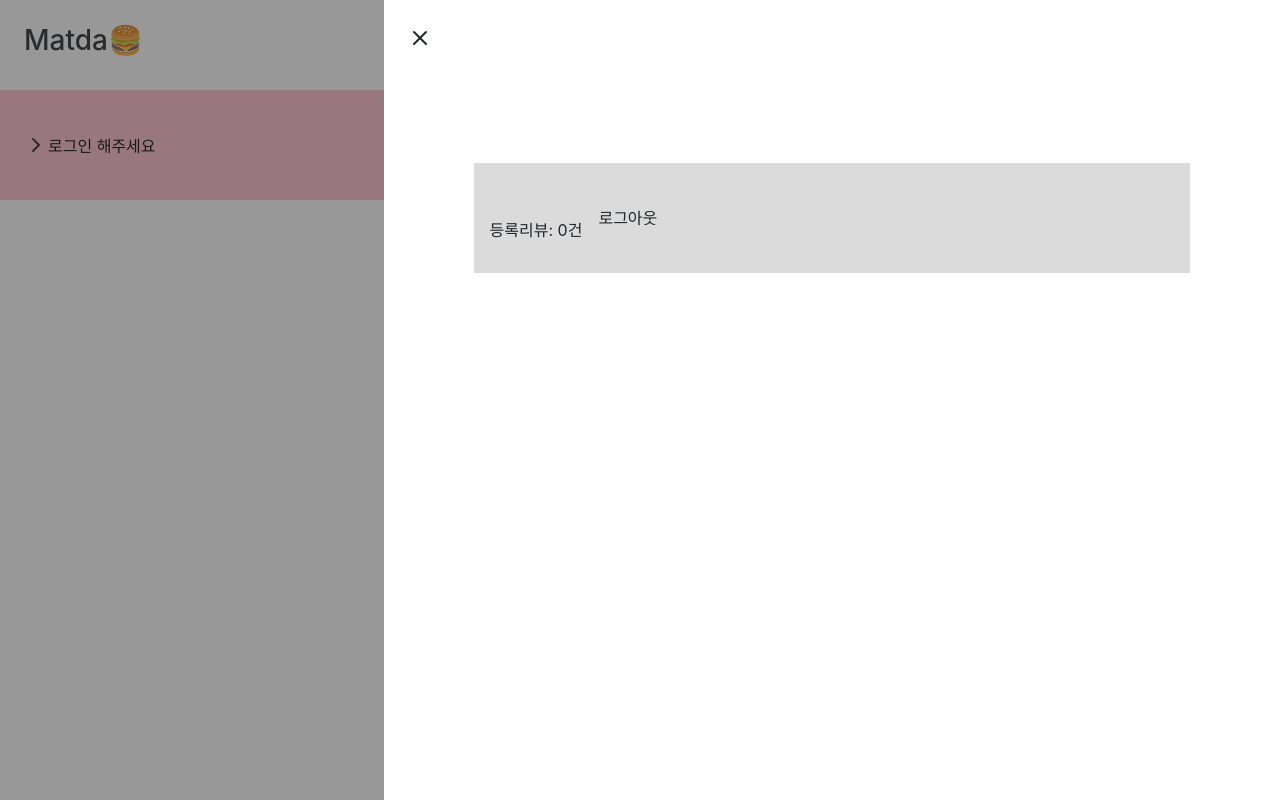
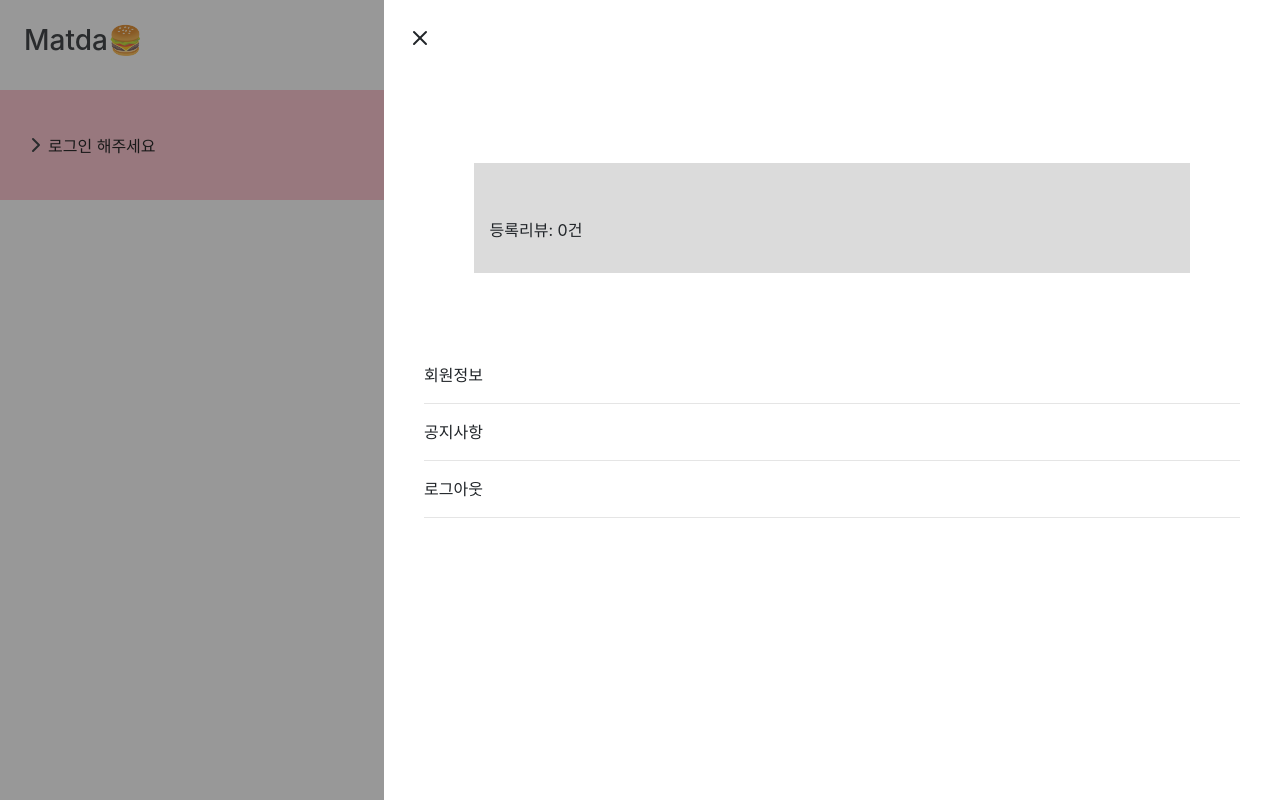
Before and after one commit to ChoSeungHei/matda, a React (Create React App) app: page / in a window 1280 px wide. Both pictures are taken after a click on the icon 1244 px from the left and 37 px from the top of the page. Built offline with nearby package versions, Linux system fonts and the light colour scheme; no server answers.

Commit message:
feat: add menulist

```diff
--- a/src/pages/Home.js
+++ b/src/pages/Home.js
@@ -1,7 +1,6 @@
 import React,{useState,useEffect} from 'react';
 import { FiMenu,FiChevronRight,FiX } from "react-icons/fi";
 import { Link } from 'react-router-dom';
-import Listview from '../template/Listview';
 
 const Home = () => {
     const [isopen,setIsopen] = useState(false);
@@ -11,6 +10,10 @@
 
     const goMenu = () => {
         setIsopen(!isopen);
+    }
+
+    const goSubmenu = (id) => {
+        console.log(id);
     }
 
     useEffect(() => {
@@ -24,7 +27,8 @@
         }
     },[]);
 
-    const items = [{id:1,title:"로그아웃"}];
+    const items = [{id:0,title:"회원정보"},{id:1,title:"공지사항"},{id:2,title:"로그아웃"}];
+    const menuList = items.map((menu,index)=>(<div className="m-3" key={index} onClick={()=>goSubmenu(menu.id)}>{menu.title}<hr/></div>))
     return (
         <div>
             {
@@ -41,7 +45,9 @@
                                     {name}<br/>
                                     등록리뷰: 0건
                                 </div>
-                                <Listview items={items}/>
+                            </div>
+                            <div className="m-4">
+                                {menuList}
                             </div>
                         </div>
                         <div className="div1" onClick={goMenu}></div>
--- a/src/template/Listview.js
+++ /dev/null
@@ -1,12 +0,0 @@
-import React from 'react';
-
-const Listview = ({items}) => {
-
-    return(
-        <div>
-            {items[0].title}
-        </div>
-    );
-}
-
-export default Listview;
```
Also changed, not shown: src/pages/UserInfo.js (added, +15 -0 lines).
